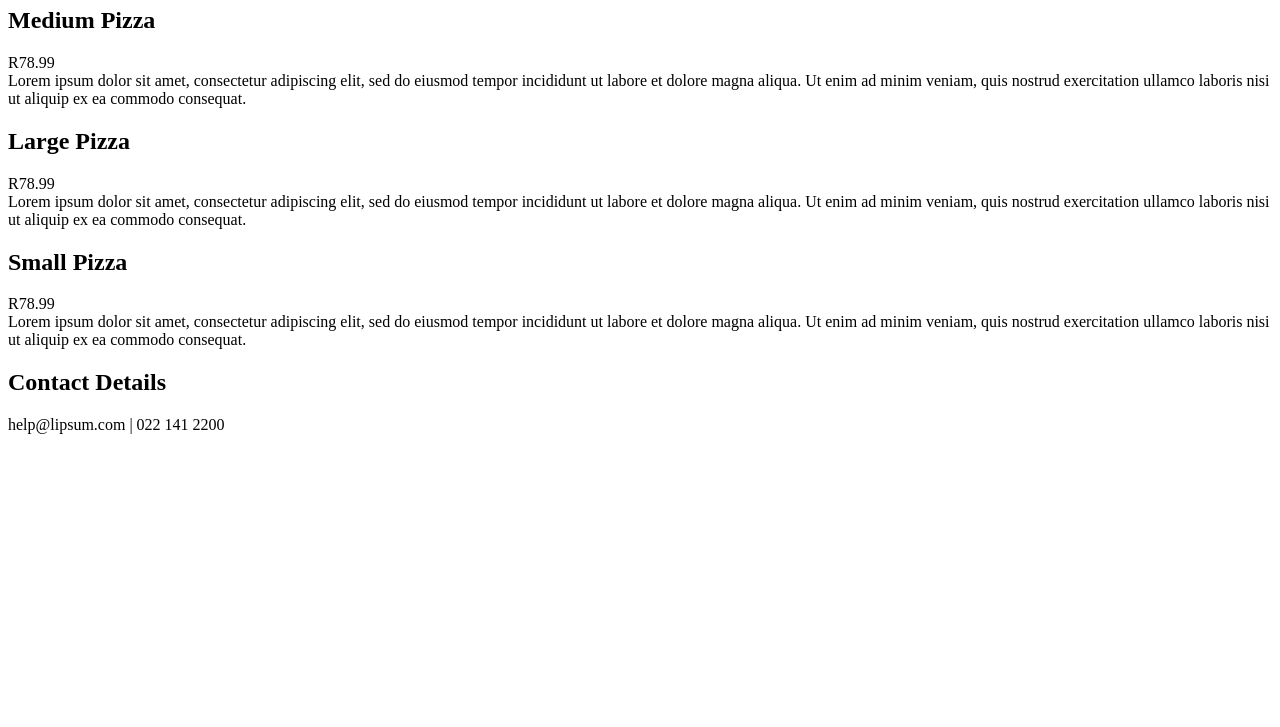
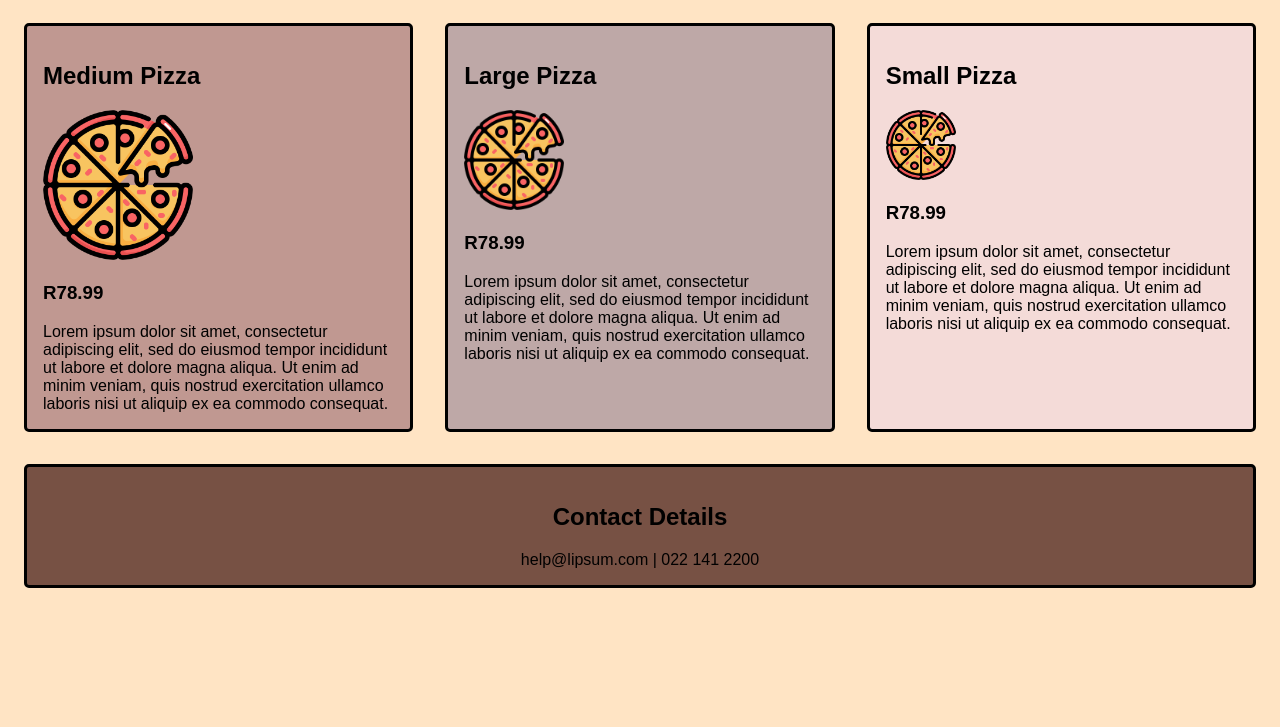
Before and after one commit to oksiya/perfect-pizza, a plain HTML site: page index.html in a window 1280 px wide. Shown: the part 73-800 px from the top of the page. Drawn offline with Linux system fonts and the light colour scheme.

Commit message:
pizza final commit

```diff
--- a/index.html
+++ b/index.html
@@ -1,6 +1,7 @@
 <!DOCTYPE html>
 <html lang="en">
 <head>
+    <link rel="stylesheet" href="pizza.css">
     <meta charset="UTF-8">
     <meta name="viewport" content="width=device-width, initial-scale=1.0">
     <title>Document</title>
@@ -8,38 +9,42 @@
 <body>
     <h1>Perfect Pizza</h1>
 
-    <section class="medium_pizza">
+    <div class="pizzas">
+        <section class="box_pizza medium_pizza">
             <h2>Medium Pizza</h2>
-        R78.99
+            <img src="pizza.png" width="150">
+            <h3> R78.99</h3>
+
             <div>
                 Lorem ipsum dolor sit amet, consectetur adipiscing elit, sed do eiusmod tempor incididunt ut labore et dolore magna aliqua. Ut enim ad minim veniam, quis nostrud exercitation ullamco laboris nisi ut aliquip ex ea commodo consequat.
             </div>
         </section>
 
-    <section class="large_pizza">
+        <section class="box_pizza large_pizza">
             <h2>Large Pizza</h2>
-        R78.99
+            <img src="pizza.png" width="100">
+            <h3> R78.99</h3>
             <div>
                 Lorem ipsum dolor sit amet, consectetur adipiscing elit, sed do eiusmod tempor incididunt ut labore et dolore magna aliqua. Ut enim ad minim veniam, quis nostrud exercitation ullamco laboris nisi ut aliquip ex ea commodo consequat.
             </div>
         </section>
 
-    <section class="small_pizza">
+        <section class="box_pizza small_pizza">
             <h2>Small Pizza</h2>
-        R78.99
+            <img src="pizza.png" width="70">
+            <h3> R78.99</h3>
             <div>
                 Lorem ipsum dolor sit amet, consectetur adipiscing elit, sed do eiusmod tempor incididunt ut labore et dolore magna aliqua. Ut enim ad minim veniam, quis nostrud exercitation ullamco laboris nisi ut aliquip ex ea commodo consequat.
             </div>
         </section>
+    </div>
 
-    <section>
+
+
+    <section class="box_pizza contact_details">
         <h2>Contact Details</h2>
         help@lipsum.com | 022 141 2200
     </section>
 
-
-
-
-
 </body>
 </html>
--- /dev/null
+++ b/pizza.css
@@ -0,0 +1,38 @@
+body{
+    background-color: bisque;
+    font-family: sans-serif;
+}
+
+.medium_pizza{
+    background-color: #C09891;
+}
+
+.large_pizza{
+    background-color: #BEA8A7;
+}
+
+.small_pizza{
+    background-color: #F4DBD8;
+}
+
+.contact_details{
+    background-color: #775144;
+    text-align: center;
+}
+
+h1{
+    text-align: center;
+}
+
+.box_pizza{
+    border: 3px solid;
+    border-radius: 5px;
+    padding: 1em;
+    margin: 1em;
+}
+
+@media(min-width: 960px){
+    .pizzas{
+        display: flex;
+    }
+}
```
Also changed, not shown: pizza.png (added). Lines whose indentation alone changed are shown as unchanged.
